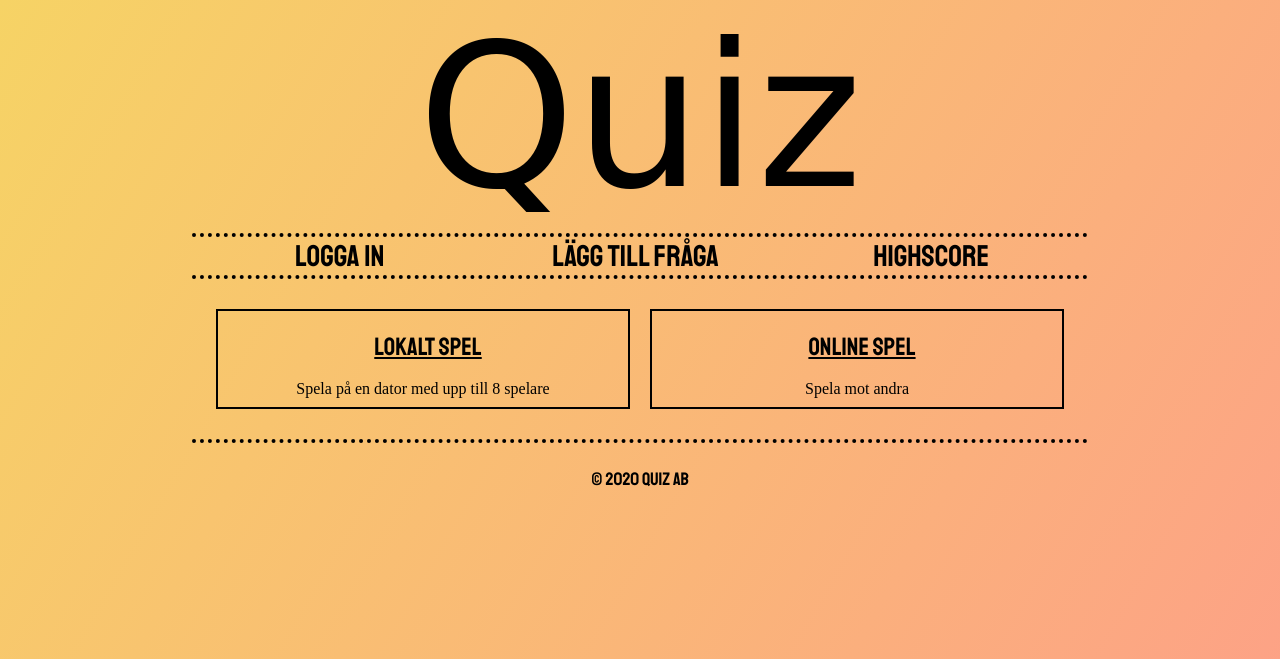
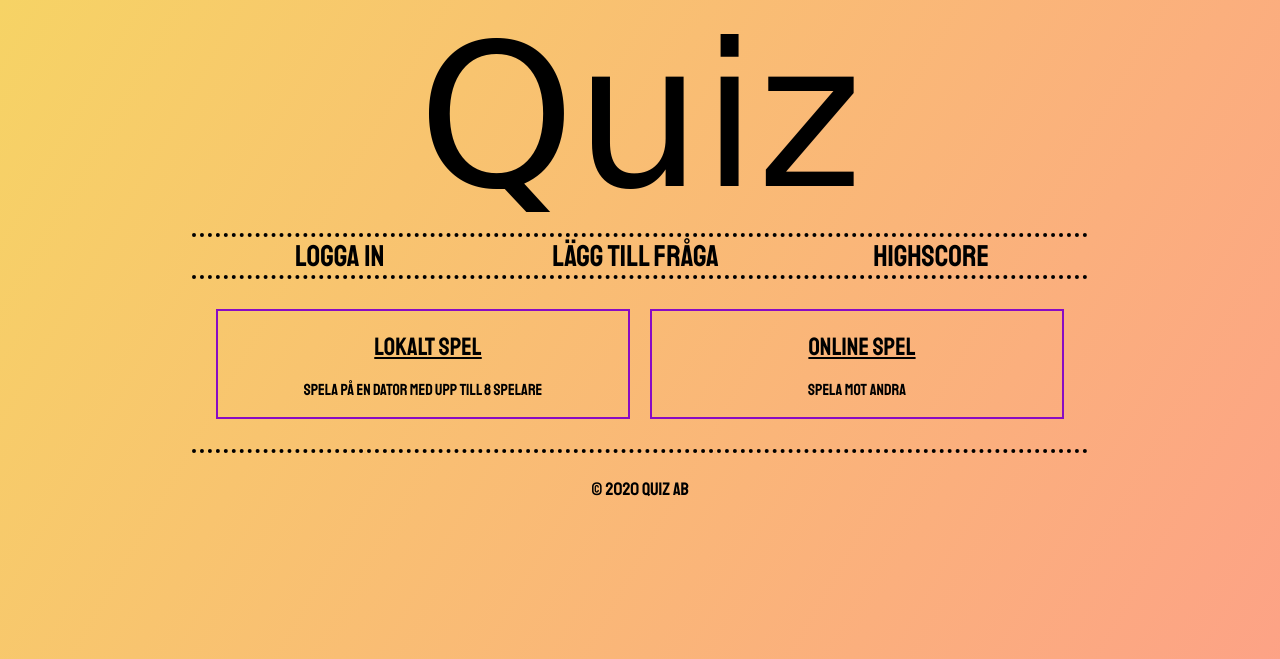
Before and after one commit to PhilipRautiainen1/Projekt-i-Webbramverk, a Flask app: page / in a window 1280 px wide. Shown: the top 659 px of the page. Run offline with Flask 2, Linux system fonts and the light colour scheme; some web fonts are replaced.

Commit message:
Fixed some nameconflicts

```diff
--- a/view/static/css/index.css
+++ b/view/static/css/index.css
@@ -27,15 +27,16 @@
 
 .column {
     width: 50%;
-    height: 100px;
+    height: 110px;
     margin: 10px;
     padding: 10px;
-    border: black 2px solid;
+    border: #890bc4 2px solid;
 }
 
 .text{
+    font-family: 'Staatliches', cursive;
     text-align: center;
-    padding-top: 7px;
+    padding: 7px;
 }
 
 form{
@@ -111,6 +112,6 @@ input{
 .error{
     padding: 5px;
     color: red;
-    font-size: 12px;
+    font-size: 15px;
     font-family: 'Staatliches', cursive;
 }
--- a/view/static/css/signup.css
+++ b/view/static/css/signup.css
@@ -13,7 +13,7 @@
     left: 50%;
     transform: translate(-50%, -50%);
     width: 400px;
-    height: 500px;
+    height: 520px;
     background: #fff;
     border-radius: 20px;
     margin-top: 100px;
--- a/view/templates/login.html
+++ b/view/templates/login.html
@@ -4,12 +4,12 @@
         <h1>Logga in</h1>
         <form action="/sign_in" method="POST">
             <div class="txt_field">
-                <input type="text" name="Användarnamn" required>
+                <input type="text" name="username" required>
                 <span></span>
                 <label>Användarnamn</label>
             </div>
             <div class="txt_field">
-                <input type="password" name="Lösenord" required>
+                <input type="password" name="password" required>
                 <span></span>
                 <label>Lösenord</label>
             </div>
```
